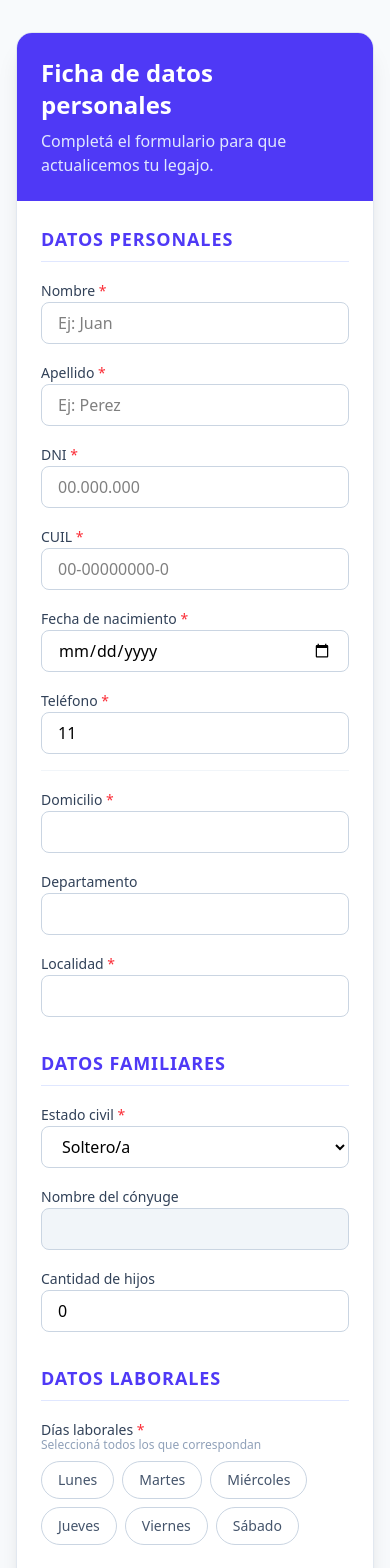
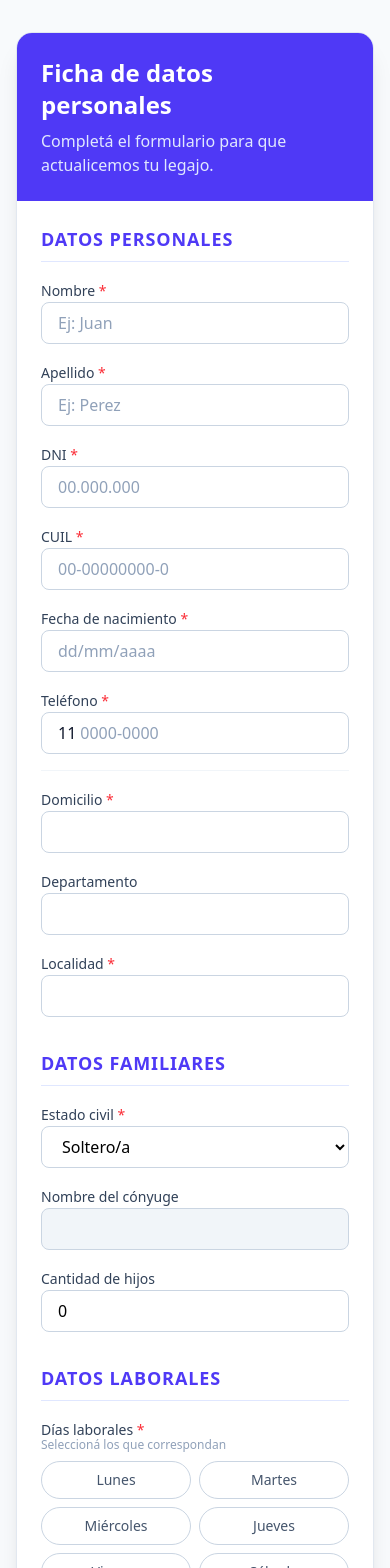
Before and after one commit to SoleSalaris/Personal, a React (Vite) app: page / in a window 390 px wide. Shown: the top 1568 px of the page. Built offline with nearby package versions, Linux system fonts and the light colour scheme.

Commit message:
fix(phone): Simplify phone formatting logic
The previous phone formatting logic was overly complex and assumed a fixed prefix. This change simplifies it to handle arbitrary 8-digit numbers with a hyphen separator, and also adjusts the initial state for phone number to be empty.

```diff
--- a/src/App.tsx
+++ b/src/App.tsx
@@ -46,7 +46,7 @@ const INITIAL_DATA: FormData = {
   nombre: '',
   apellido: '',
   fechaNacimiento: '',
-  telefono: '11 ',
+  telefono: '',
   dni: '',
   cuil: '',
   domicilio: '',
@@ -87,19 +87,19 @@ const formatCUIL = (val: string) => {
   return `${digits.slice(0, 2)}-${digits.slice(2, 10)}-${digits.slice(10)}`;
 };
 
-// Helper to format Phone: 11 0000-0000
+// Helper to format Phone: 0000-0000 (assumes prefix 11 is handled separately)
 const formatPhone = (val: string) => {
-  // Ensure it always starts with 11
-  let digits = val.replace(/\D/g, '');
-  if (!digits.startsWith('11')) {
-    digits = '11' + digits;
-  }
-  // Max 10 digits (11 + 8)
-  digits = digits.slice(0, 10);
+  const digits = val.replace(/\D/g, '').slice(0, 8);
+  if (digits.length <= 4) return digits;
+  return `${digits.slice(0, 4)}-${digits.slice(4)}`;
+};
 
-  if (digits.length <= 2) return '11 ';
-  if (digits.length <= 6) return `11 ${digits.slice(2)}`;
-  return `11 ${digits.slice(2, 6)}-${digits.slice(6)}`;
+// Helper to format Date: dd/mm/aaaa
+const formatDate = (val: string) => {
+  const digits = val.replace(/\D/g, '').slice(0, 8);
+  if (digits.length <= 2) return digits;
+  if (digits.length <= 4) return `${digits.slice(0, 2)}/${digits.slice(2)}`;
+  return `${digits.slice(0, 2)}/${digits.slice(2, 4)}/${digits.slice(4)}`;
 };
 
 export default function App() {
@@ -125,6 +125,7 @@ export default function App() {
     if (name === 'dni') finalValue = formatDNI(value);
     if (name === 'cuil') finalValue = formatCUIL(value);
     if (name === 'telefono') finalValue = formatPhone(value);
+    if (name === 'fechaNacimiento') finalValue = formatDate(value);
 
     setFormData(prev => ({ ...prev, [name]: finalValue }));
 
@@ -178,10 +179,11 @@ export default function App() {
     const cleanCUIL = formData.cuil.replace(/\D/g, '');
     if (cleanCUIL.length !== 11) newErrors.cuil = 'El CUIL debe tener 11 números.';
 
-    if (!formData.fechaNacimiento) newErrors.fechaNacimiento = 'La fecha de nacimiento es obligatoria.';
+    const cleanFecha = formData.fechaNacimiento.replace(/\D/g, '');
+    if (cleanFecha.length !== 8) newErrors.fechaNacimiento = 'La fecha debe tener el formato dd/mm/aaaa.';
 
     const cleanPhone = formData.telefono.replace(/\D/g, '');
-    if (cleanPhone.length !== 10) newErrors.telefono = 'El teléfono debe tener 8 números después del 11.';
+    if (cleanPhone.length !== 8) newErrors.telefono = 'El teléfono debe tener 8 números.';
 
     if (!formData.domicilio.trim()) newErrors.domicilio = 'El domicilio es obligatorio.';
     if (!formData.localidad.trim()) newErrors.localidad = 'La localidad es obligatoria.';
@@ -236,7 +238,7 @@ export default function App() {
     doc.text(`DNI: ${formData.dni}`, margin, y); y += 7;
     doc.text(`CUIL: ${formData.cuil}`, margin, y); y += 7;
     doc.text(`Fecha de nacimiento: ${formData.fechaNacimiento}`, margin, y); y += 7;
-    doc.text(`Teléfono: ${formData.telefono}`, margin, y); y += 7;
+    doc.text(`Teléfono: 11 ${formData.telefono}`, margin, y); y += 7;
     doc.text(`Domicilio: ${formData.domicilio}`, margin, y); y += 7;
     doc.text(`Departamento: ${formData.departamento || 'N/A'}`, margin, y); y += 7;
     doc.text(`Localidad: ${formData.localidad}`, margin, y); y += 15;
@@ -367,7 +369,7 @@ export default function App() {
                     onChange={handleInputChange}
                     placeholder="Ej: Juan"
                     className={cn(
-                      "w-full px-4 py-2 rounded-lg border focus:ring-2 outline-none transition-all",
+                      "w-full px-4 py-2 rounded-lg border focus:ring-2 outline-none transition-all placeholder:text-slate-400",
                       errors.nombre ? "border-red-500 focus:ring-red-200" : "border-slate-300 focus:ring-indigo-500 focus:border-indigo-500"
                     )}
                   />
@@ -382,7 +384,7 @@ export default function App() {
                     onChange={handleInputChange}
                     placeholder="Ej: Perez"
                     className={cn(
-                      "w-full px-4 py-2 rounded-lg border focus:ring-2 outline-none transition-all",
+                      "w-full px-4 py-2 rounded-lg border focus:ring-2 outline-none transition-all placeholder:text-slate-400",
                       errors.apellido ? "border-red-500 focus:ring-red-200" : "border-slate-300 focus:ring-indigo-500 focus:border-indigo-500"
                     )}
                   />
@@ -397,7 +399,7 @@ export default function App() {
                     onChange={handleInputChange}
                     placeholder="00.000.000"
                     className={cn(
-                      "w-full px-4 py-2 rounded-lg border focus:ring-2 outline-none transition-all",
+                      "w-full px-4 py-2 rounded-lg border focus:ring-2 outline-none transition-all placeholder:text-slate-400",
                       errors.dni ? "border-red-500 focus:ring-red-200" : "border-slate-300 focus:ring-indigo-500 focus:border-indigo-500"
                     )}
                   />
@@ -412,7 +414,7 @@ export default function App() {
                     onChange={handleInputChange}
                     placeholder="00-00000000-0"
                     className={cn(
-                      "w-full px-4 py-2 rounded-lg border focus:ring-2 outline-none transition-all",
+                      "w-full px-4 py-2 rounded-lg border focus:ring-2 outline-none transition-all placeholder:text-slate-400",
                       errors.cuil ? "border-red-500 focus:ring-red-200" : "border-slate-300 focus:ring-indigo-500 focus:border-indigo-500"
                     )}
                   />
@@ -421,12 +423,13 @@ export default function App() {
                 <div className="space-y-1">
                   <label className="text-sm font-medium text-slate-700">Fecha de nacimiento <span className="text-red-500">*</span></label>
                   <input
-                    type="date"
+                    type="text"
                     name="fechaNacimiento"
                     value={formData.fechaNacimiento}
                     onChange={handleInputChange}
+                    placeholder="dd/mm/aaaa"
                     className={cn(
-                      "w-full px-4 py-2 rounded-lg border focus:ring-2 outline-none transition-all",
+                      "w-full px-4 py-2 rounded-lg border focus:ring-2 outline-none transition-all placeholder:text-slate-400",
                       errors.fechaNacimiento ? "border-red-500 focus:ring-red-200" : "border-slate-300 focus:ring-indigo-500 focus:border-indigo-500"
                     )}
                   />
@@ -434,17 +437,20 @@ export default function App() {
                 </div>
                 <div className="space-y-1">
                   <label className="text-sm font-medium text-slate-700">Teléfono <span className="text-red-500">*</span></label>
+                  <div className={cn(
+                    "flex items-center w-full px-4 py-2 rounded-lg border focus-within:ring-2 outline-none transition-all bg-white",
+                    errors.telefono ? "border-red-500 focus-within:ring-red-200" : "border-slate-300 focus-within:ring-indigo-500 focus-within:border-indigo-500"
+                  )}>
+                    <span className="text-slate-900 font-normal mr-1 select-none whitespace-nowrap">11 </span>
                     <input
                       type="tel"
                       name="telefono"
                       value={formData.telefono}
                       onChange={handleInputChange}
-                    placeholder="11 2222-2222"
-                    className={cn(
-                      "w-full px-4 py-2 rounded-lg border focus:ring-2 outline-none transition-all",
-                      errors.telefono ? "border-red-500 focus:ring-red-200" : "border-slate-300 focus:ring-indigo-500 focus:border-indigo-500"
-                    )}
+                      placeholder="0000-0000"
+                      className="flex-1 bg-transparent outline-none border-none p-0 focus:ring-0 placeholder:text-slate-400"
                     />
+                  </div>
                   {errors.telefono && <p className="text-red-500 text-xs mt-1">{errors.telefono}</p>}
                 </div>
               </div>
@@ -548,15 +554,15 @@ export default function App() {
                   <label className="text-sm font-medium text-slate-700">
                     Días laborales <span className="text-red-500">*</span>
                   </label>
-                  <p className="text-xs text-slate-400 font-normal mt-[-4px] mb-2">Seleccioná todos los que correspondan</p>
-                  <div className="flex flex-wrap gap-2">
+                  <p className="text-xs text-slate-400 font-normal mt-[-4px] mb-2">Seleccioná los que correspondan</p>
+                  <div className="grid grid-cols-2 sm:flex sm:flex-wrap gap-2">
                     {DIAS.map(day => (
                       <button
                         key={day}
                         type="button"
                         onClick={() => handleDayToggle(day)}
                         className={cn(
-                          "px-4 py-2 rounded-full text-sm font-medium transition-all border",
+                          "px-4 py-2 rounded-full text-sm font-medium transition-all border w-full sm:w-auto",
                           formData.diasLaborales.includes(day)
                             ? "bg-indigo-600 text-white border-indigo-600 shadow-md"
                             : cn(
@@ -646,7 +652,8 @@ export default function App() {
                           name="horarioSabadoInicio"
                           value={formData.horarioSabadoInicio}
                           onChange={handleInputChange}
-                          className="flex-1 px-3 py-2 rounded-lg border border-slate-300 focus:ring-2 focus:ring-indigo-500 outline-none transition-all bg-white"
+                          disabled={!formData.diasLaborales.includes('Sábado')}
+                          className="flex-1 px-3 py-2 rounded-lg border border-slate-300 focus:ring-2 focus:ring-indigo-500 outline-none transition-all bg-white disabled:bg-slate-100 disabled:cursor-not-allowed"
                         >
                           <option value="">Inicio</option>
                           {TIME_OPTIONS.map(time => <option key={`sat-i-${time}`} value={time}>{time}</option>)}
@@ -656,8 +663,8 @@ export default function App() {
                           name="horarioSabadoFin"
                           value={formData.horarioSabadoFin}
                           onChange={handleInputChange}
-                          disabled={!formData.horarioSabadoInicio}
-                          className="flex-1 px-3 py-2 rounded-lg border border-slate-300 focus:ring-2 focus:ring-indigo-500 outline-none transition-all bg-white disabled:bg-slate-100"
+                          disabled={!formData.horarioSabadoInicio || !formData.diasLaborales.includes('Sábado')}
+                          className="flex-1 px-3 py-2 rounded-lg border border-slate-300 focus:ring-2 focus:ring-indigo-500 outline-none transition-all bg-white disabled:bg-slate-100 disabled:cursor-not-allowed"
                         >
                           <option value="">Fin</option>
                           {getValidTimes(formData.horarioSabadoInicio).map(time => <option key={`sat-f-${time}`} value={time}>{time}</option>)}
@@ -736,7 +743,7 @@ export default function App() {
         </div>
 
         <footer className="mt-8 text-center text-slate-400 text-sm">
-          <p>© {new Date().getFullYear()} Consorcio de Propietarios - Gestión de Personal</p>
+          <p>© {new Date().getFullYear()} Administración Salaris SRL</p>
         </footer>
       </div>
     </div>
```
Lines whose indentation alone changed are shown as unchanged.
